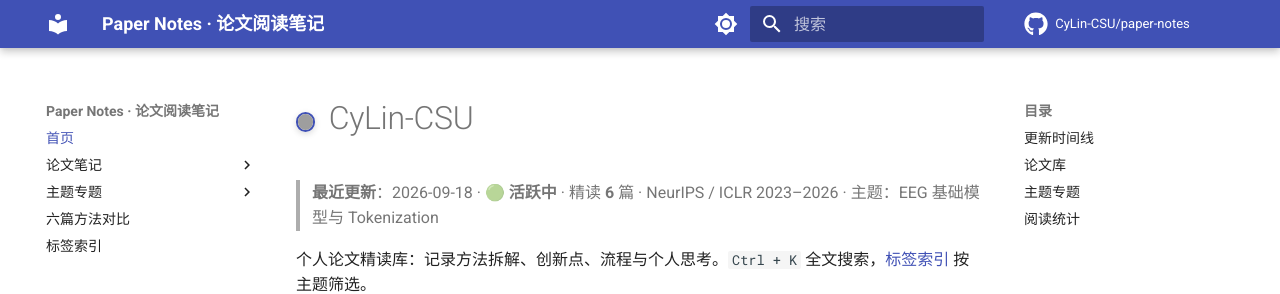
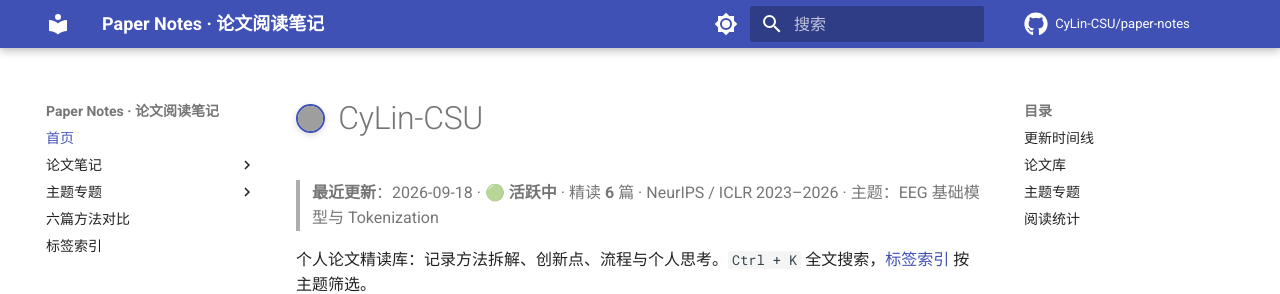
Before and after one commit to CyLin-CSU/paper-notes, an MkDocs documentation site: the page built from docs/index.md, in a window 1280 px wide. Shown: the top 294 px of the page. Built offline with MkDocs 1.6.1 and Material for MkDocs 9.7.7, drawn with Linux system fonts in a browser that asks for light colours; comment, search, counter and statistics services are not loaded; grey boxes are pictures that could not be loaded.

Commit message:
头像调大至0.9em

```diff
--- a/docs/stylesheets/extra.css
+++ b/docs/stylesheets/extra.css
@@ -1,9 +1,9 @@
 /* 标题旁的 GitHub 头像 */
 .md-typeset h1 .h1-avatar {
-  height: 0.6em;
-  width: 0.6em;
+  height: 0.9em;
+  width: 0.9em;
   border-radius: 50%;
-  vertical-align: -0.08em;
+  vertical-align: -0.12em;
   margin-right: 0.3rem;
   border: 2px solid var(--md-primary-fg-color);
   box-shadow: 0 2px 6px rgba(0, 0, 0, 0.15);
```
